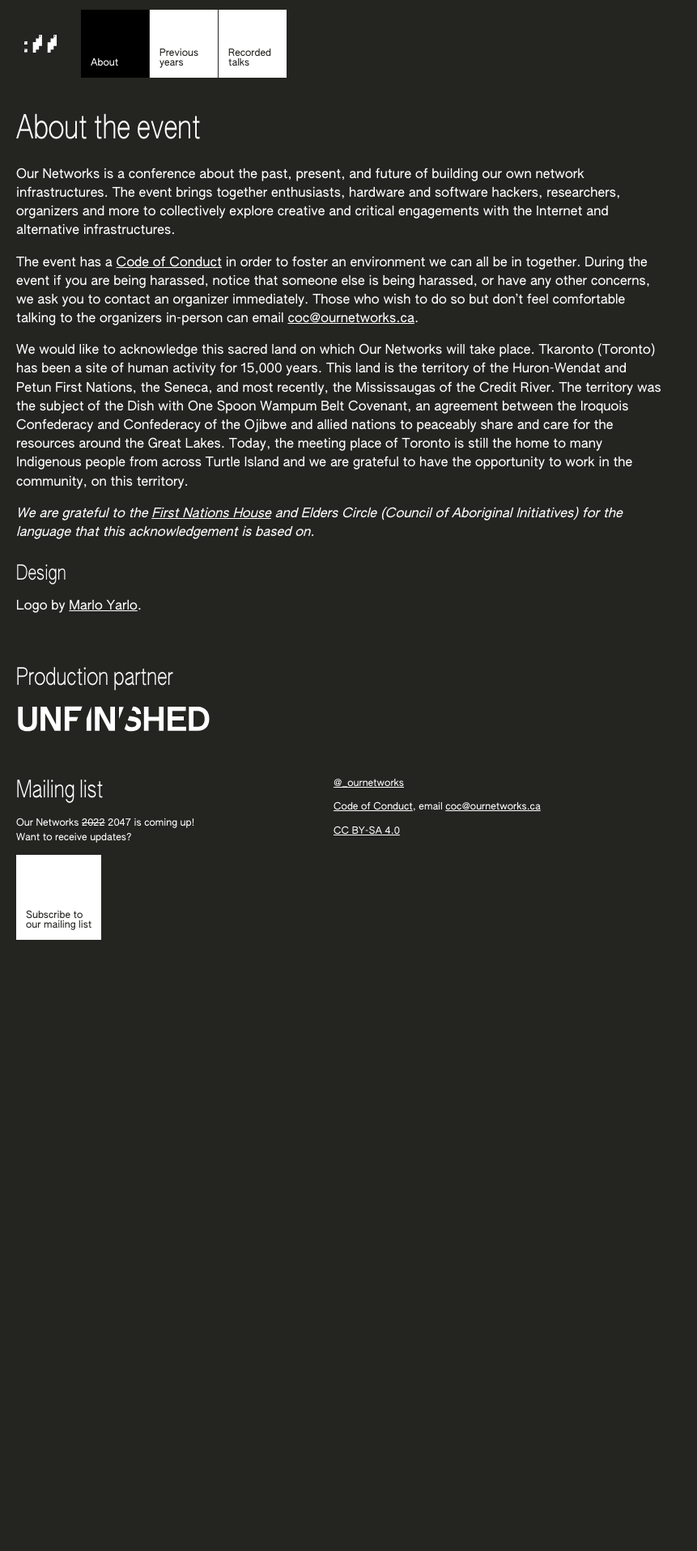
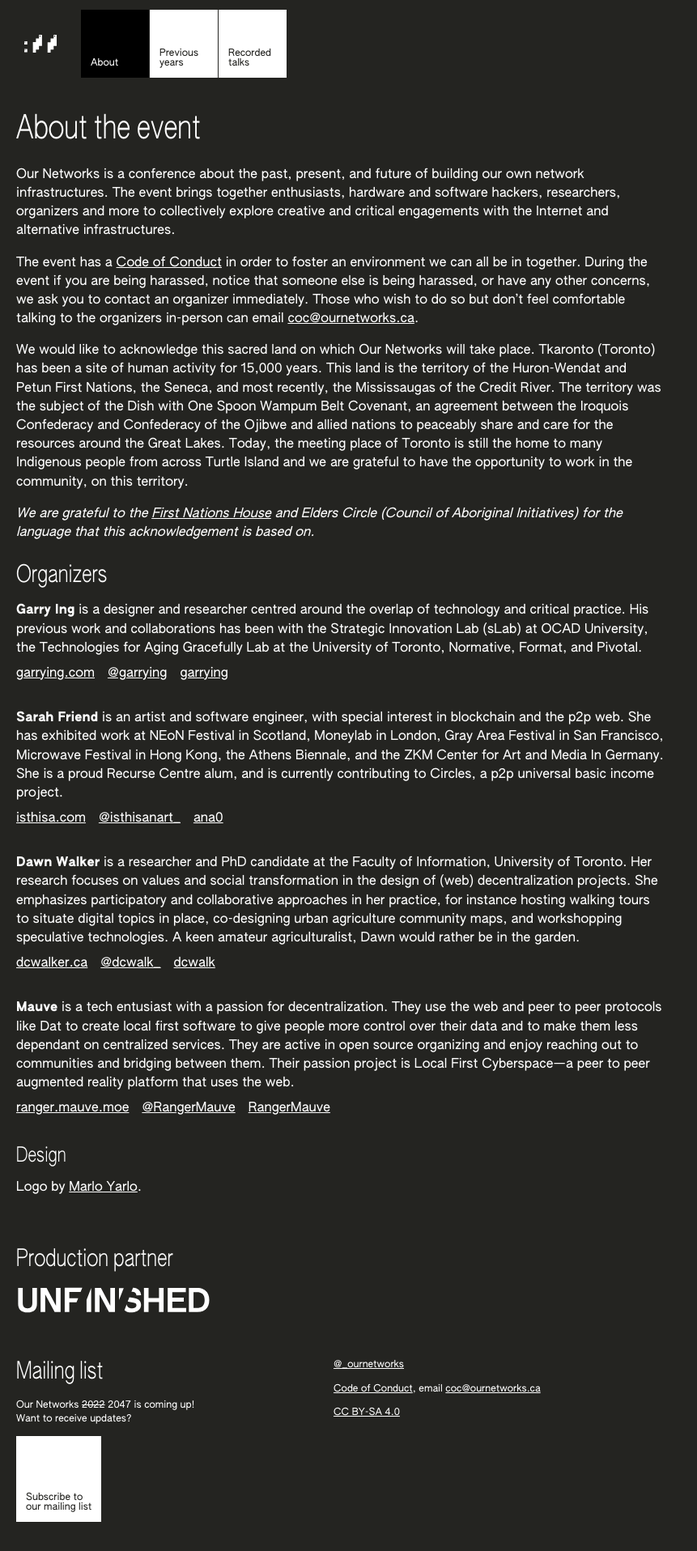
Before and after one commit to ournetworks/ournetworks.ca, a Jekyll site: the page built from about.md, in a window 1280 px wide. Shown: the whole page at 81% size, without its empty margins (0-861 px from the left). Built offline with Jekyll 4.4.1, drawn with Linux system fonts in a browser that asks for light colours; before the commit the page ends 1197 px from its top, so only the background shows below that.

Commit message:
adding bios

```diff
--- a/_data/organizers.yml
+++ b/_data/organizers.yml
@@ -26,12 +26,6 @@
   name: "Mauve"
   bio: >-
     is a tech entusiast with a passion for decentralization. They use the web and peer to peer protocols like Dat to create local first software to give people more control over their data and to make them less dependant on centralized services. They are active in open source organizing and enjoy reaching out to communities and bridging between them. Their passion project is Local First Cyberspace&mdash;a peer to peer augmented reality platform that uses the web.
-  link: "https://ranger.mauve.moe"
+  link: "ranger.mauve.moe"
   twitter: RangerMauve
   github: RangerMauve
-
-- organizerID: amelia
-  name: "Amelia Zhang"
-  bio: >-
-    is an artist and designer. On the internet she is a cockerspaniel &commat;eggfroufrou.
-  github: eggfroufrou
--- a/about.md
+++ b/about.md
@@ -13,6 +13,22 @@
 
 _We are grateful to the [First Nations House](https://studentlife.utoronto.ca/service/first-nations-house/) and Elders Circle (Council of Aboriginal Initiatives) for the language that this acknowledgement is based on._
 
+## Organizers
+{:.authentic-condensed-60}
+
+{% for organizer in site.data.organizers %}
+  <p class="mb-05">
+    <strong id="{{ organizer.organizerID }}">{{ organizer.name }}</strong>&nbsp;{% if organizer.bio %}{{ organizer.bio }}{% endif %}
+  </p>
+  {% if organizer.link or organizer.twitter or organizer.github %}
+  <ul class="flex flex-wrap p-0 mb-2 ls-none">
+    {%- if organizer.link -%}<li class="bio-sm-list-item mr-1"><a href="https://{{ organizer.link }}" target="_blank" rel="noopener" data-proofer-ignore>{{ organizer.link }}</a></li>{%- endif -%}
+    {%- if organizer.twitter -%}<li class="bio-sm-list-item mr-1"><a href="https://twitter.com/{{ organizer.twitter }}" target="_blank" rel="noopener">@{{ organizer.twitter }}</a></li>{%- endif -%}
+    {%- if organizer.github -%}<li class="bio-sm-list-item"><a href="https://github.com/{{ organizer.github }}" target="_blank" rel="noopener">{{ organizer.github }}</a></li>{%- endif -%}
+  </ul>
+  {% endif %}
+{% endfor %}
+
 ### Design
 {:.authentic-condensed-60}
 
```
